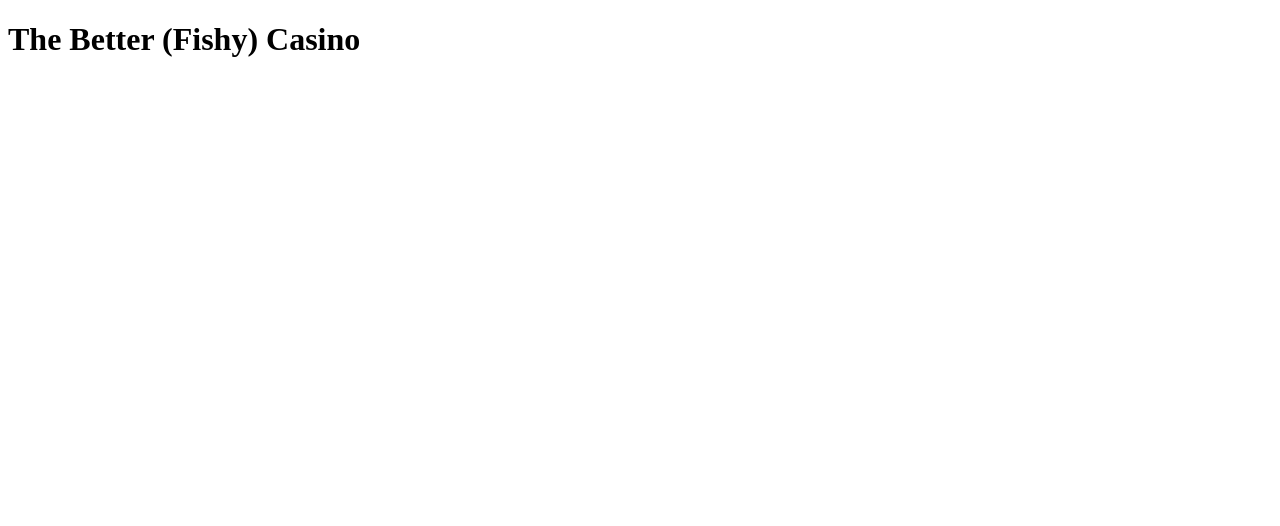
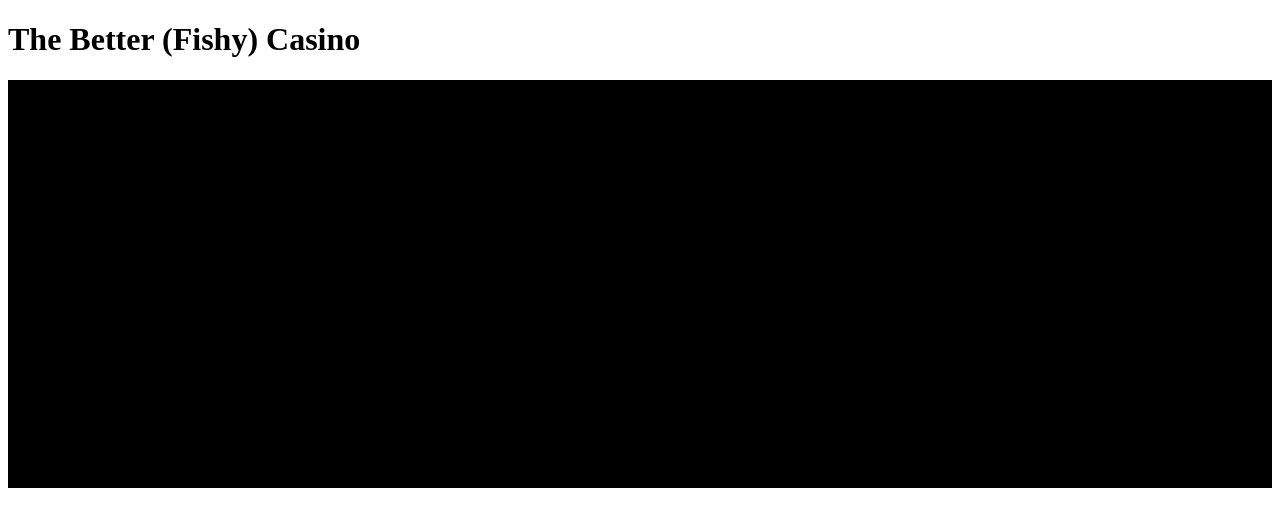
Before and after one commit to Preston-Franklin-student/CasinoGame-Fish, a website: page index.html in a window 1280 px wide. Drawn offline with nearby package versions, Linux system fonts and the light colour scheme.

Commit message:
working op web UI

```diff
--- a/index.html
+++ b/index.html
@@ -1,14 +1,18 @@
 <!DOCTYPE html>
     <html>
         <head>
-            <style>
-            </style>
+            <link rel="stylesheet" href="node_modules/@xterm/xterm/css/xterm.css" />
+            <script src="node_modules/@xterm/xterm/lib/xterm.js"></script>
             <title>The Better Casino</title>
         </head>
         <body>
             <h1>The Better (Fishy) Casino</h1>
-            <p id="demo"></p>
-            <object data="src/Program.cs" height = "100px" width = "100px" type="text/cs">
-            </object>
+            <div id="terminal" height="100px" width="100px"></div>
+            <script>
+                var term = new Terminal();
+                term.open(document.getElementById('terminal'));
+                Program.Program.Main(run);
+
+            </script>
         </body>
     </html>
--- /dev/null
+++ b/package.json
@@ -0,0 +1,5 @@
+{
+  "dependencies": {
+    "@xterm/xterm": "^5.5.0"
+  }
+}
```
Also changed, not shown: 1 other file.
